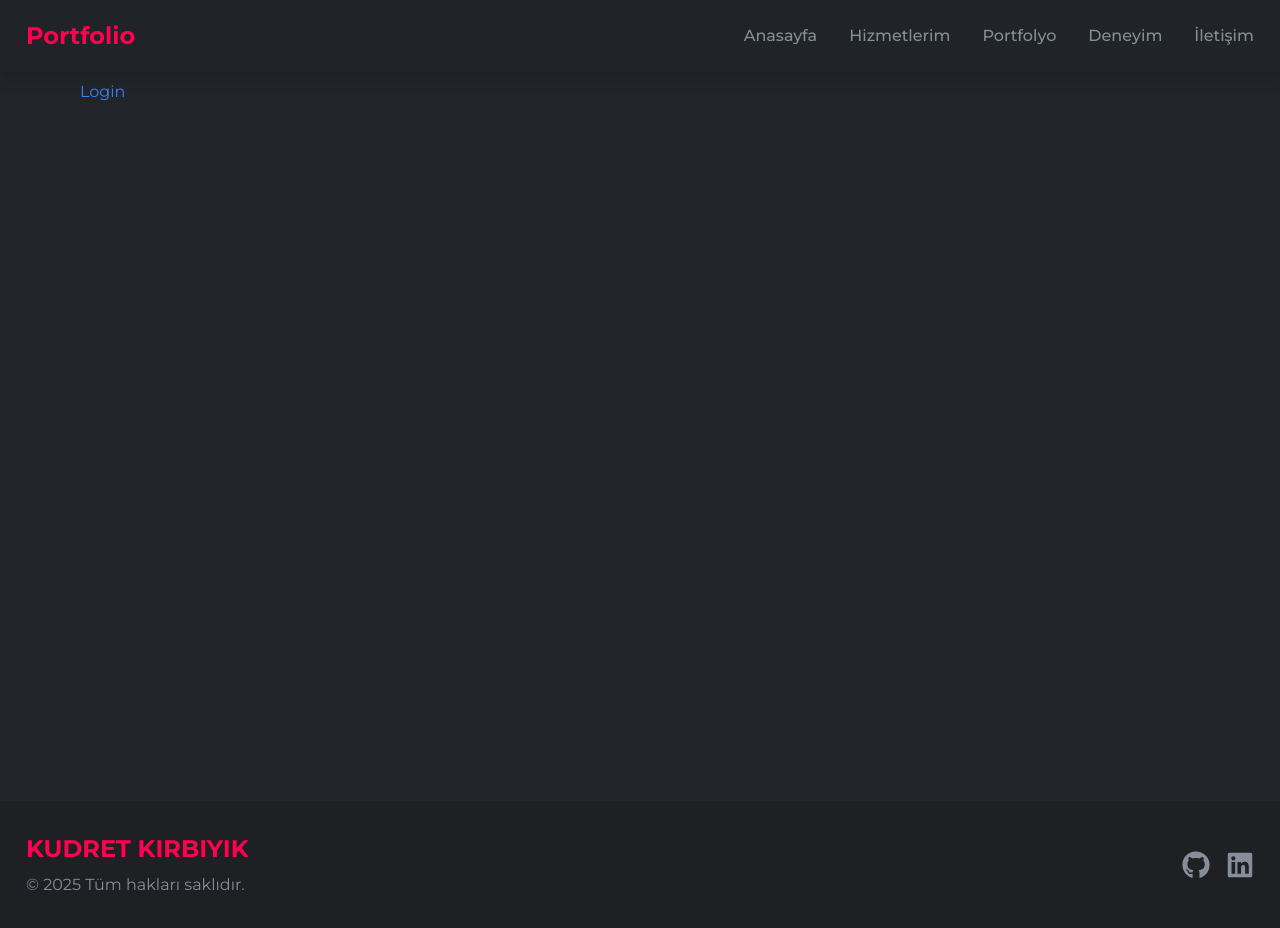
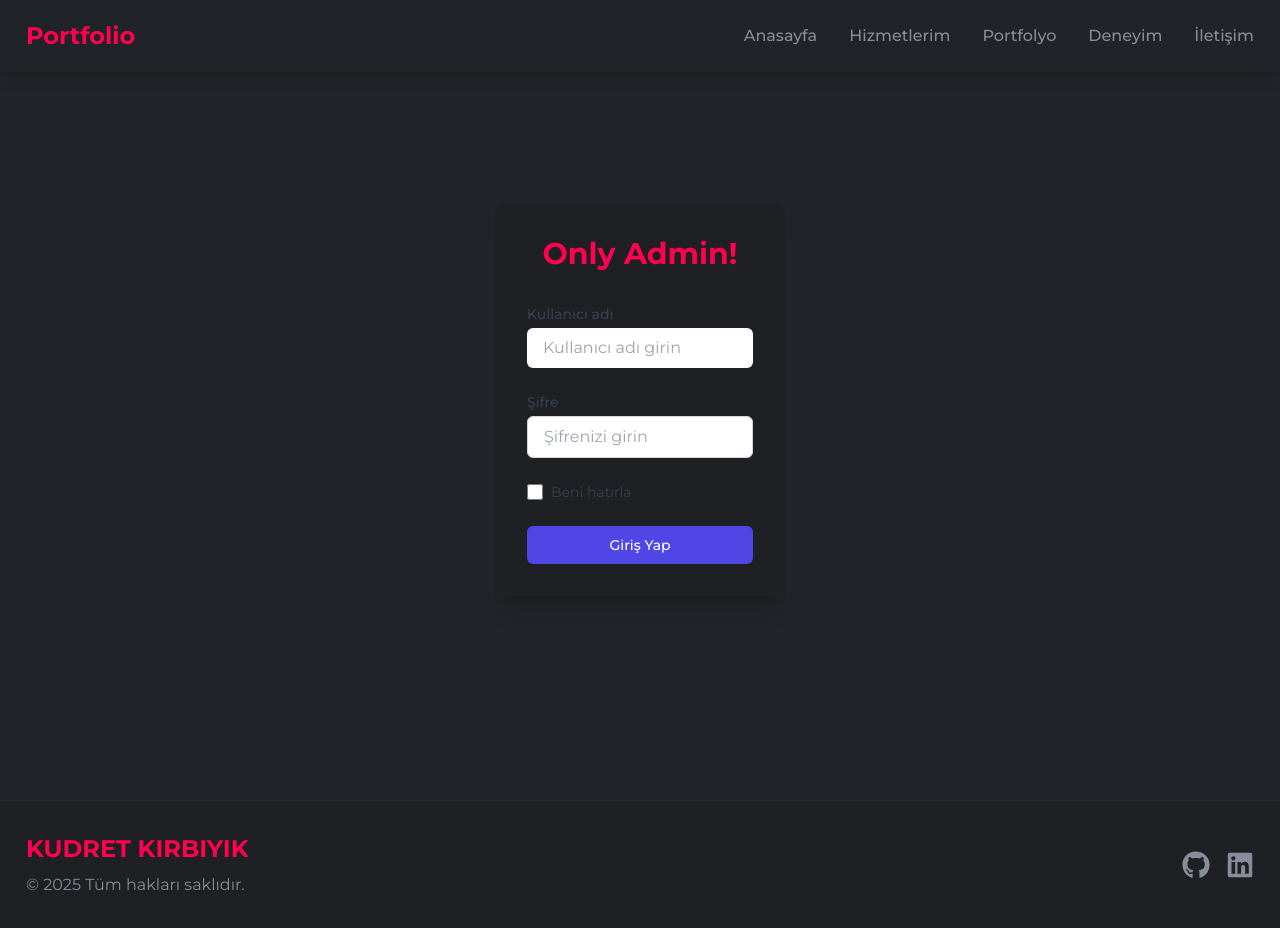
Before and after one commit to kudretkrbyk/personal-portfolio, a React (Vite) app in the folder client/: page /Login in a window 1280 px wide. Built offline with nearby package versions, Linux system fonts and the light colour scheme.

Commit message:
added style

```diff
--- a/client/src/Pages/Login.jsx
+++ b/client/src/Pages/Login.jsx
@@ -1,3 +1,150 @@
+import { useState, useEffect } from "react";
+import { useNavigate, Link } from "react-router-dom";
+
+import { useDispatch, useSelector } from "react-redux";
+import { login, reset } from "../slices/auth/authSlice";
+
 export default function Login() {
-  return <div className="text-blue-500 w-full h-screen  p-20">Login</div>;
+  const [userName, setUserName] = useState("");
+  const [userPassword, setUserPassword] = useState("");
+  const [showPassword, setShowPassword] = useState(false);
+  const [localError, setLocalError] = useState("");
+
+  const navigate = useNavigate();
+  const dispatch = useDispatch();
+
+  const { user, isLoading, isError, isSuccess, message } = useSelector(
+    (state) => state.auth
+  );
+
+  useEffect(() => {
+    if (isSuccess || user) {
+      navigate("/Admin");
+    }
+
+    dispatch(reset());
+  }, [isSuccess, user, navigate, dispatch]);
+
+  const handleSubmit = async (e) => {
+    e.preventDefault();
+    setLocalError("");
+
+    if (!userName || !userPassword) {
+      setLocalError("Lütfen tüm alanları doldurun.");
+      return;
+    }
+
+    dispatch(login({ userName, userPassword }));
+  };
+
+  const toggleShowPassword = () => setShowPassword(!showPassword);
+
+  return (
+    <div className="min-h-screen dark:bg-dark/95 flex items-center justify-center p-4">
+      <div className=" bg-card-dark  rounded-lg shadow-xl overflow-hidden">
+        <div className="p-6 sm:p-8">
+          <div className="text-center mb-8">
+            <h2 className="text-3xl font-bold text-primary dark:text-white">
+              Only Admin!
+            </h2>
+          </div>
+
+          {(localError || isError) && (
+            <div className="bg-red-50 text-red-700 p-3 rounded-md mb-4 text-sm dark:bg-red-100">
+              {localError || message}
+            </div>
+          )}
+
+          <form onSubmit={handleSubmit} className="space-y-6">
+            <div>
+              <label
+                htmlFor="text"
+                className="block text-sm font-medium text-gray-700 dark:text-gray-200 mb-1"
+              >
+                Kullanıcı adı
+              </label>
+              <input
+                id="text"
+                type="text"
+                value={userName}
+                onChange={(e) => setUserName(e.target.value)}
+                required
+                className="w-full px-4 py-2 border-primary  bg-white dark:bg-gray-700 text-gray-900 dark:text-white rounded-md focus:ring-2 focus:ring-primary focus:border-primary outline-none transition-colors"
+                placeholder="Kullanıcı adı girin"
+              />
+            </div>
+
+            <div>
+              <label
+                htmlFor="password"
+                className="block text-sm font-medium text-gray-700 dark:text-gray-200 mb-1"
+              >
+                Şifre
+              </label>
+              <div className="relative">
+                <input
+                  id="password"
+                  type="password"
+                  value={userPassword}
+                  onChange={(e) => setUserPassword(e.target.value)}
+                  required
+                  className="w-full px-4 py-2 border border-gray-300 dark:border-gray-600 bg-white dark:bg-gray-700 text-gray-900 dark:text-white rounded-md focus:ring-2 focus:ring-primary focus:border-primary outline-none transition-colors"
+                  placeholder="Şifrenizi girin"
+                />
+                <button
+                  type="button"
+                  onClick={toggleShowPassword}
+                  className="absolute right-3 top-1/2 transform -translate-y-1/2 text-gray-500 dark:text-gray-300 hover:text-gray-700 dark:hover:text-white focus:outline-none"
+                ></button>
+              </div>
+            </div>
+
+            <div className="flex items-center justify-between">
+              <label className="flex items-center text-sm text-gray-700 dark:text-gray-300">
+                <input
+                  type="checkbox"
+                  className="h-4 w-4 text-indigo-600 dark:text-indigo-400 border-gray-300 rounded mr-2"
+                />
+                Beni hatırla
+              </label>
+            </div>
+
+            <div>
+              <button
+                type="submit"
+                disabled={isLoading}
+                className={`w-full flex justify-center py-2 px-4 border border-transparent rounded-md shadow-sm text-sm font-medium text-white bg-indigo-600 hover:bg-indigo-700 focus:outline-none focus:ring-2 focus:ring-offset-2 focus:ring-indigo-500 ${
+                  isLoading ? "opacity-70 cursor-not-allowed" : ""
+                }`}
+              >
+                {isLoading ? (
+                  <svg
+                    className="animate-spin -ml-1 mr-2 h-4 w-4 text-white"
+                    xmlns="http://www.w3.org/2000/svg"
+                    fill="none"
+                    viewBox="0 0 24 24"
+                  >
+                    <circle
+                      className="opacity-25"
+                      cx="12"
+                      cy="12"
+                      r="10"
+                      stroke="currentColor"
+                      strokeWidth="4"
+                    ></circle>
+                    <path
+                      className="opacity-75"
+                      fill="currentColor"
+                      d="M4 12a8 8 0 018-8V0C5.373 0 0 5.373 0 12h4zm2 5.291A7.962 7.962 0 014 12H0c0 3.042 1.135 5.824 3 7.938l3-2.647z"
+                    ></path>
+                  </svg>
+                ) : null}
+                {isLoading ? "Giriş yapılıyor..." : "Giriş Yap"}
+              </button>
+            </div>
+          </form>
+        </div>
+      </div>
+    </div>
+  );
 }
```
